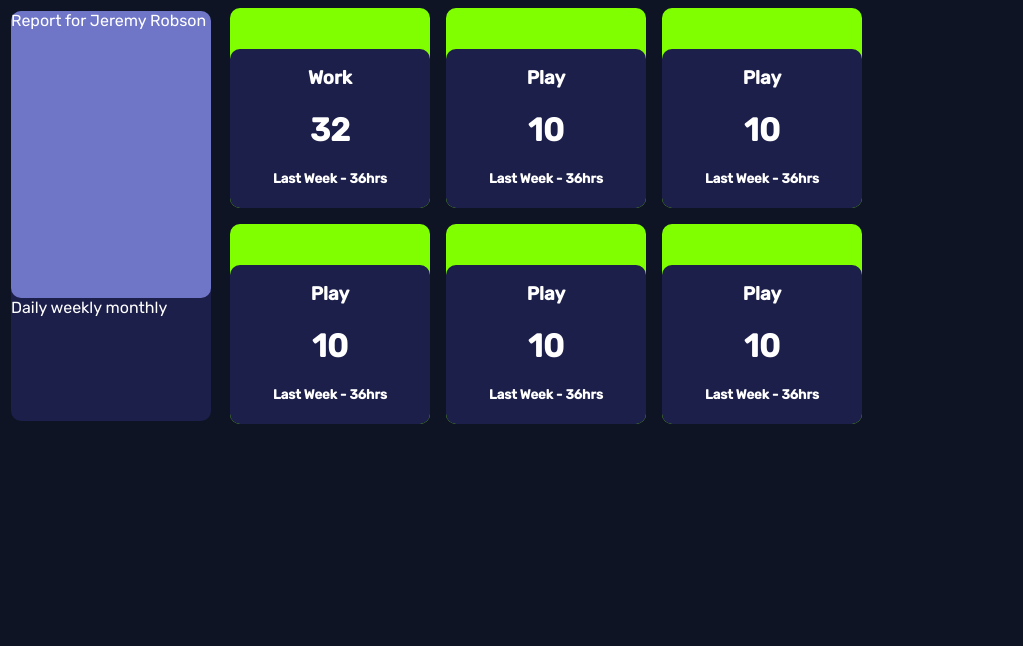
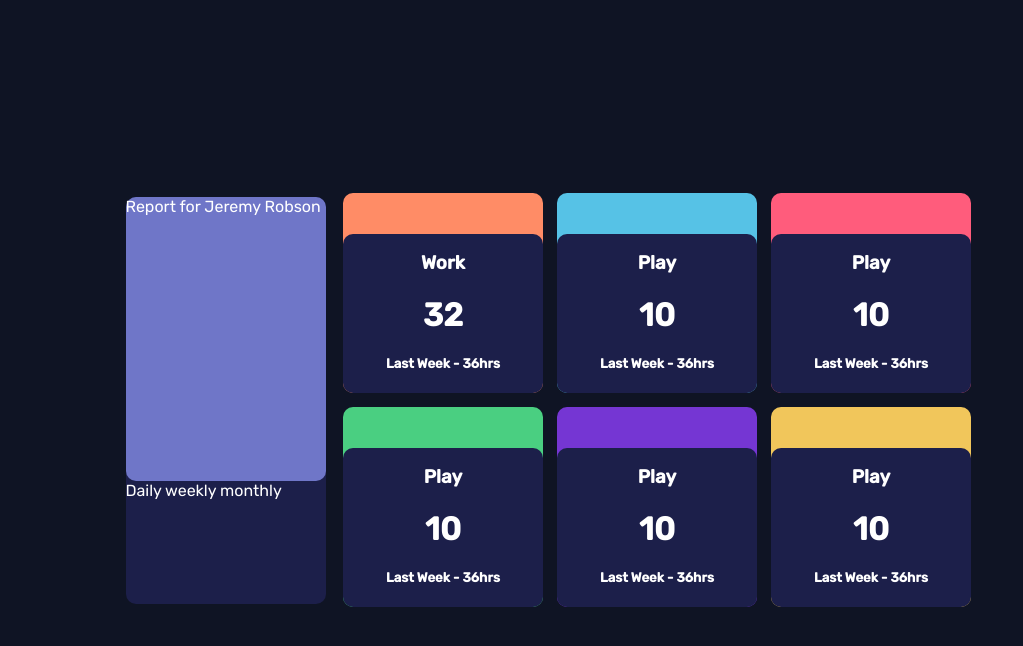
Before and after one commit to TamsinHuggins/time-tracker-react, a React (Create React App) app: page / in a window 1280 px wide. Shown: the top 646 px of the page, without its empty margins (0-1023 px from the left). Built offline with nearby package versions, Linux system fonts and the light colour scheme.

Commit message:
centered the children of App

```diff
--- a/src/App.css
+++ b/src/App.css
@@ -6,10 +6,13 @@
   background-color: hsl(226, 43%, 10%);
   font-family: "Rubik", sans-serif;
   color: White;
+  display: flex; /* NEW, Spec - Firefox, Chrome, Opera */
+  justify-content: center;
+  align-items: center;
 }
 
 .CardDeck {
-  width: 1100px;
+  width: 1050px;
   display: flex;
   flex-wrap: wrap;
   flex-direction: row;
@@ -17,7 +20,7 @@
 }
 
 .timeCards {
-  width: 800px;
+  width: 700px;
   display: flex;
   flex-wrap: wrap;
   flex-direction: row;
--- a/src/App.js
+++ b/src/App.js
@@ -1,6 +1,13 @@
 import "./App.css";
 import Card from "./Card";
 import TitleCard from "./TitleCard";
+
+// - Light red (work): hsl(15, 100%, 70%)
+// - Soft blue (play): hsl(195, 74%, 62%)
+// - Light red (study): hsl(348, 100%, 68%)
+// - Lime green (exercise): hsl(145, 58%, 55%)
+// - Violet (social): hsl(264, 64%, 52%)
+// - Soft orange (self care): hsl(43, 84%, 65%)
 
 function App() {
   return (
@@ -8,12 +15,42 @@ function App() {
       <div className="CardDeck">
         <TitleCard />
         <div className="timeCards">
-          <Card activity="Work" time={32} history="Last Week - 36hrs" />
-          <Card activity="Play" time={10} history="Last Week - 36hrs" />
-          <Card activity="Play" time={10} history="Last Week - 36hrs" />
-          <Card activity="Play" time={10} history="Last Week - 36hrs" />
-          <Card activity="Play" time={10} history="Last Week - 36hrs" />
-          <Card activity="Play" time={10} history="Last Week - 36hrs" />
+          <Card
+            style={{ backgroundColor: "hsl(15, 100%, 70%)" }}
+            activity="Work"
+            time={32}
+            history="Last Week - 36hrs"
+          />
+          <Card
+            style={{ backgroundColor: "hsl(195, 74%, 62%)" }}
+            activity="Play"
+            time={10}
+            history="Last Week - 36hrs"
+          />
+          <Card
+            style={{ backgroundColor: "hsl(348, 100%, 68%)" }}
+            activity="Play"
+            time={10}
+            history="Last Week - 36hrs"
+          />
+          <Card
+            style={{ backgroundColor: "hsl(145, 58%, 55%)" }}
+            activity="Play"
+            time={10}
+            history="Last Week - 36hrs"
+          />
+          <Card
+            style={{ backgroundColor: "hsl(264, 64%, 52%)" }}
+            activity="Play"
+            time={10}
+            history="Last Week - 36hrs"
+          />
+          <Card
+            style={{ backgroundColor: "hsl(43, 84%, 65%)" }}
+            activity="Play"
+            time={10}
+            history="Last Week - 36hrs"
+          />
         </div>
       </div>
     </div>
--- a/src/Card.css
+++ b/src/Card.css
@@ -1,5 +1,5 @@
 .Card {
-  background-color: chartreuse;
+  /* background-color: chartreuse; */
   width: 200px;
   height: 200px;
   border-radius: 10px;
--- a/src/Card.jsx
+++ b/src/Card.jsx
@@ -3,7 +3,7 @@ import "./Card.css";
 
 const Card = (props) => {
   return (
-    <div className="Card">
+    <div style={props.style} className="Card">
       <div className="Card__stats">
         <h3>{props.activity}</h3>
         <h1>{props.time}</h1>
```
